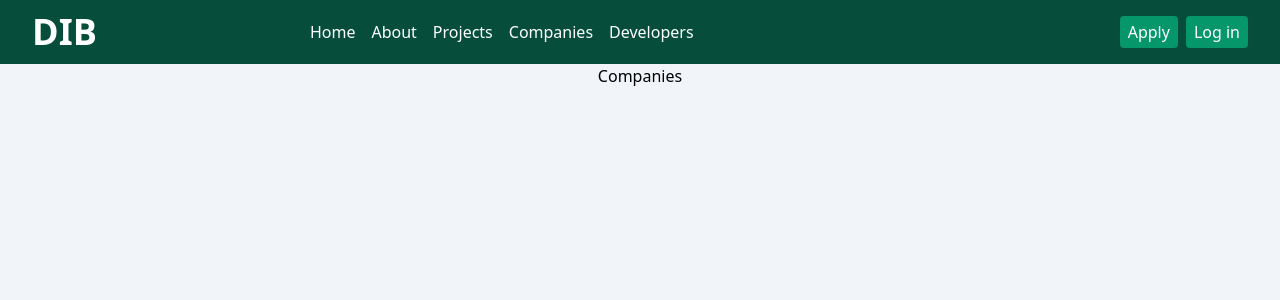
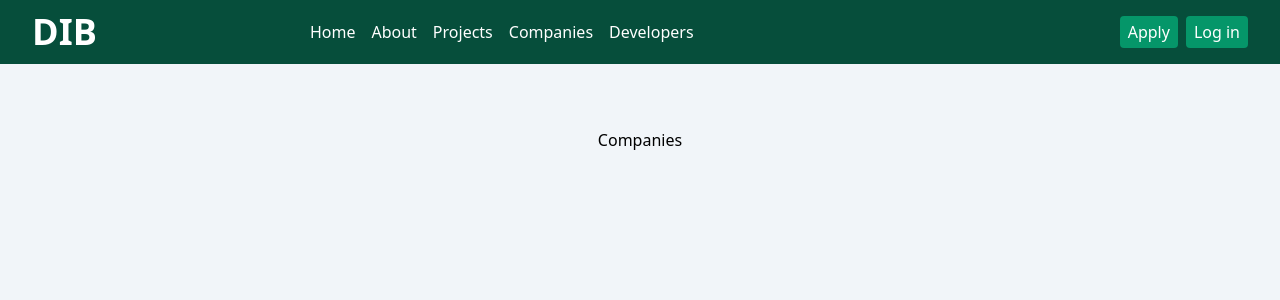
Before and after one commit to simontcodes/DIB-front, a Next.js app: page /companies in a window 1280 px wide. Shown: the top 300 px of the page. Built offline with nearby package versions, Linux system fonts and the light colour scheme; no server answers.

Commit message:
Tiny page layout

```diff
--- a/app/about/page.tsx
+++ b/app/about/page.tsx
@@ -1,6 +1,6 @@
 export default function AboutPage() {
 
   return (
-    <h1>About</h1>
+    <h1 className="pt-16">About</h1>
   )
 }
--- a/app/companies/page.tsx
+++ b/app/companies/page.tsx
@@ -1,6 +1,6 @@
 export default function CompaniesPage() {
 
   return (
-    <h1>Companies</h1>
+    <h1 className="pt-16">Companies</h1>
   )
 }
--- a/app/developers/page.tsx
+++ b/app/developers/page.tsx
@@ -1,6 +1,6 @@
 export default function DevelopersPage() {
 
   return (
-    <h1>Developers</h1>
+    <h1 className="pt-16">Developers</h1>
   )
 }
--- a/app/showcase/page.tsx
+++ b/app/showcase/page.tsx
@@ -6,7 +6,7 @@ export default function ShowcasePage() {
   // https://source.unsplash.com/960x540/?landscape
 
   return (
-    <div className="w-full max-w-[1280px]">
+    <div className="w-full max-w-[1280px] pt-16">
       <h1 className="text-4xl font-bold mb-8">Projects</h1>
 
       <section className="w-full mb-8">
```
